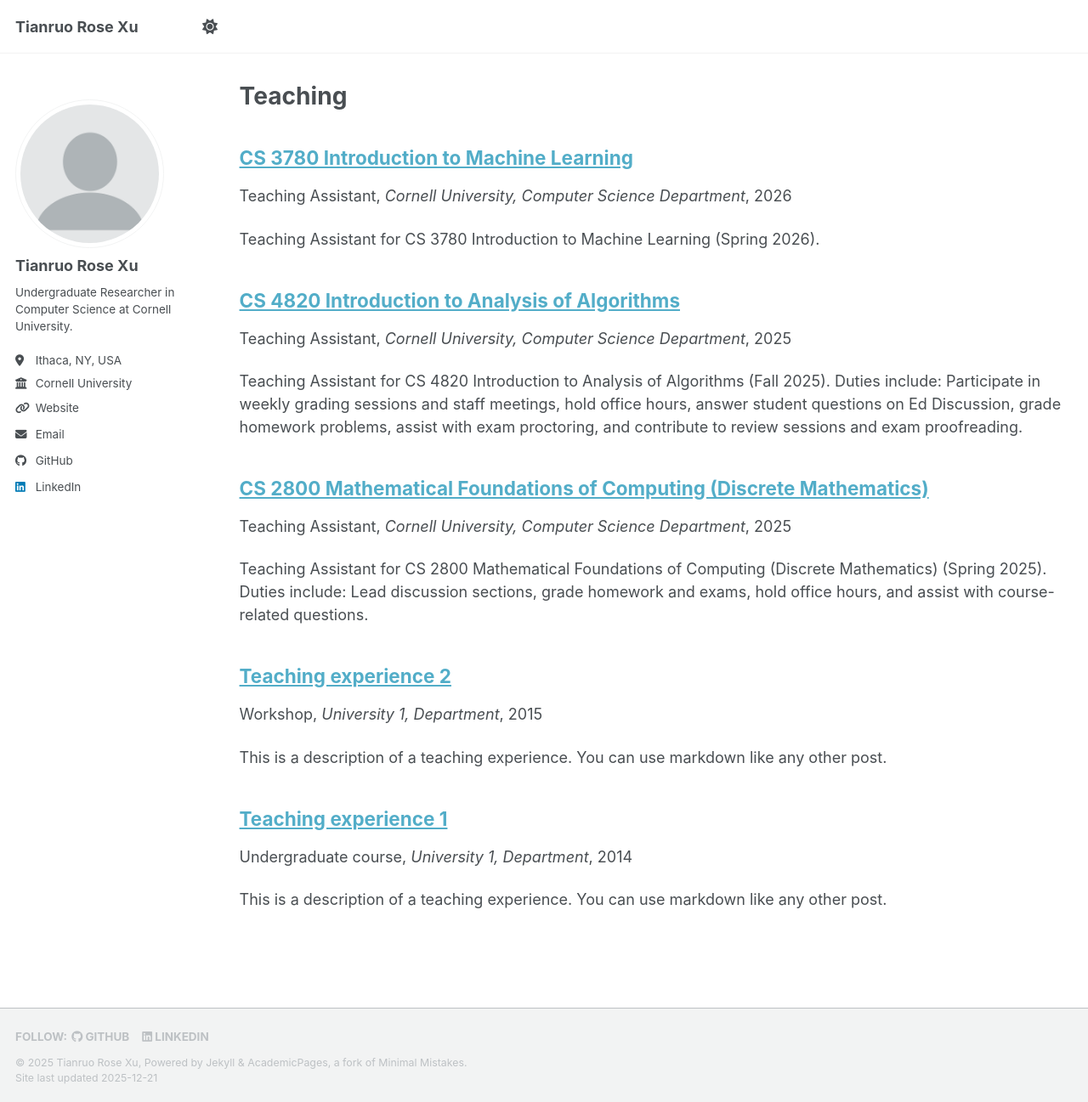
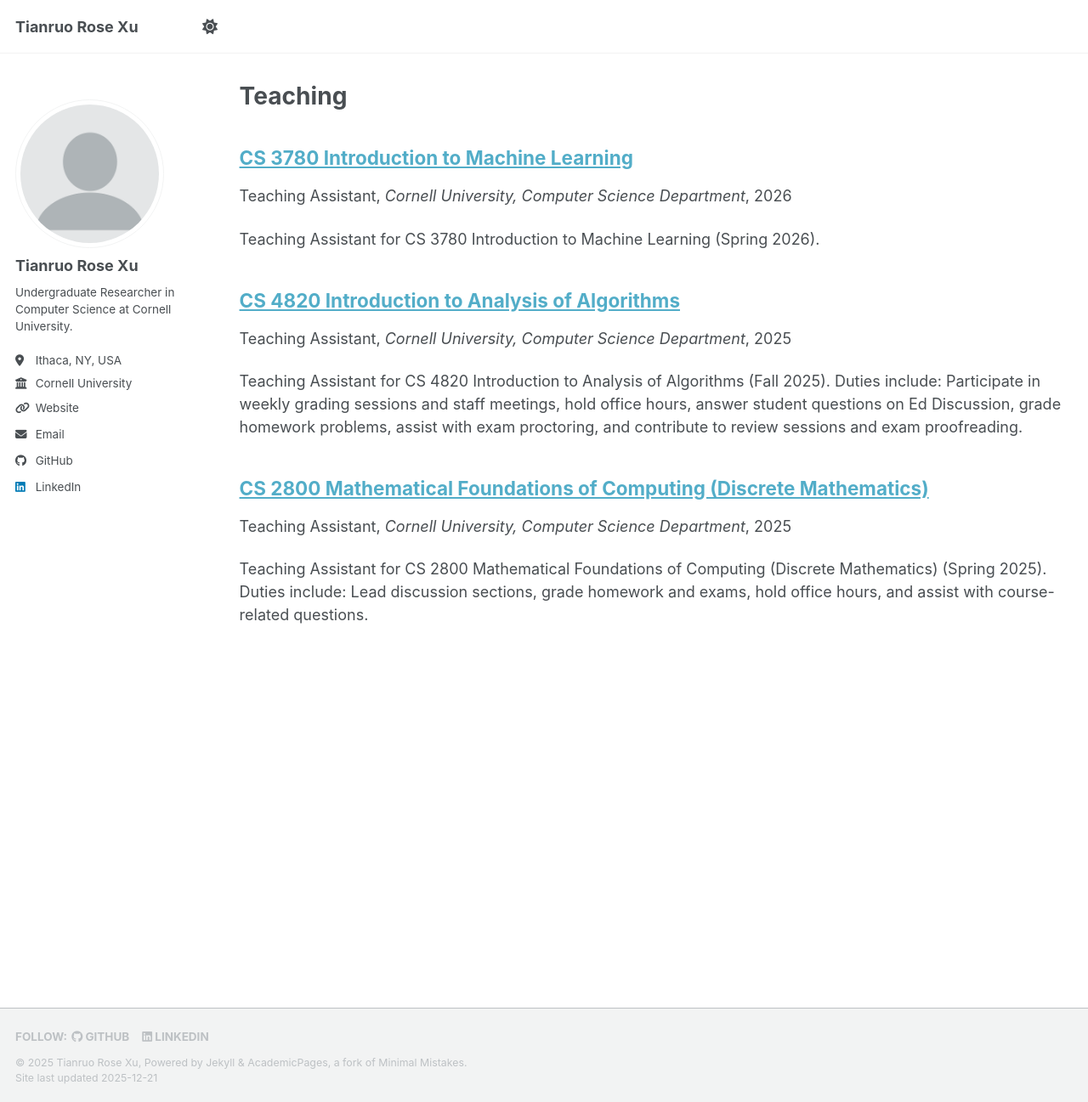
Before and after one commit to XTRose29/xtrose29.github.io, a Jekyll site: the page built from _pages/teaching.html, in a window 1280 px wide and 1297 px high. Shown: the whole window at 85% size. Built offline with Jekyll 4.4.1, drawn with Linux system fonts in a browser that asks for light colours; a script bundle is joined from its source files by our own code; library files that are not in the unit come from our copies.

Commit message:
Fix publication display format and remove example teaching files

```diff
--- a/_teaching/2014-spring-teaching-1.md
+++ /dev/null
@@ -1,20 +0,0 @@
----
-title: "Teaching experience 1"
-collection: teaching
-type: "Undergraduate course"
-permalink: /teaching/2014-spring-teaching-1
-venue: "University 1, Department"
-date: 2014-01-01
-location: "City, Country"
----
-
-This is a description of a teaching experience. You can use markdown like any other post.
-
-Heading 1
-======
-
-Heading 2
-======
-
-Heading 3
-======
--- a/_teaching/2015-spring-teaching-2.md
+++ /dev/null
@@ -1,20 +0,0 @@
----
-title: "Teaching experience 2"
-collection: teaching
-type: "Workshop"
-permalink: /teaching/2015-spring-teaching-1
-venue: "University 1, Department"
-date: 2015-01-01
-location: "City, Country"
----
-
-This is a description of a teaching experience. You can use markdown like any other post.
-
-Heading 1
-======
-
-Heading 2
-======
-
-Heading 3
-======
```
Also changed, not shown: _includes/archive-single-simple.html (indentation only).
